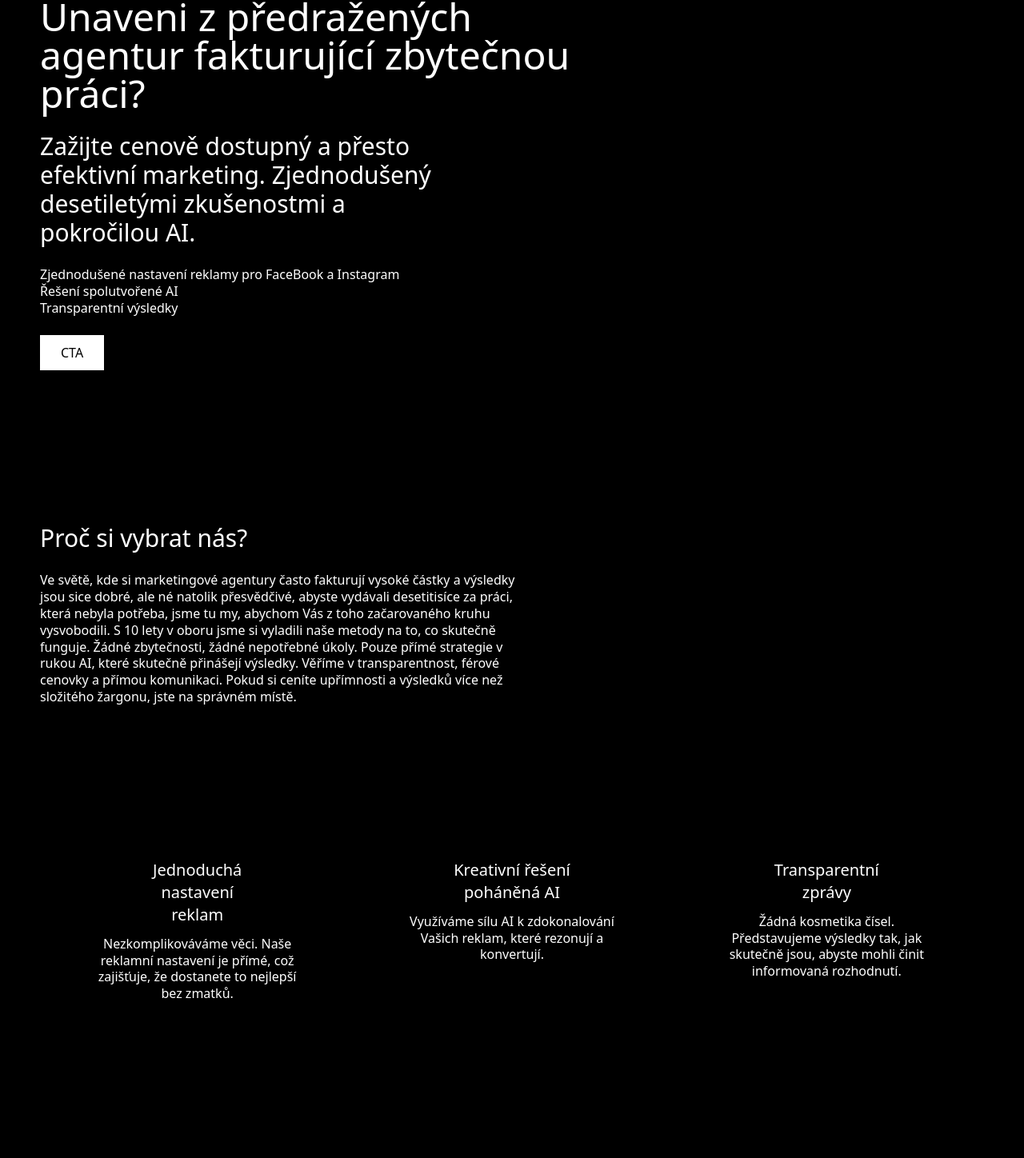
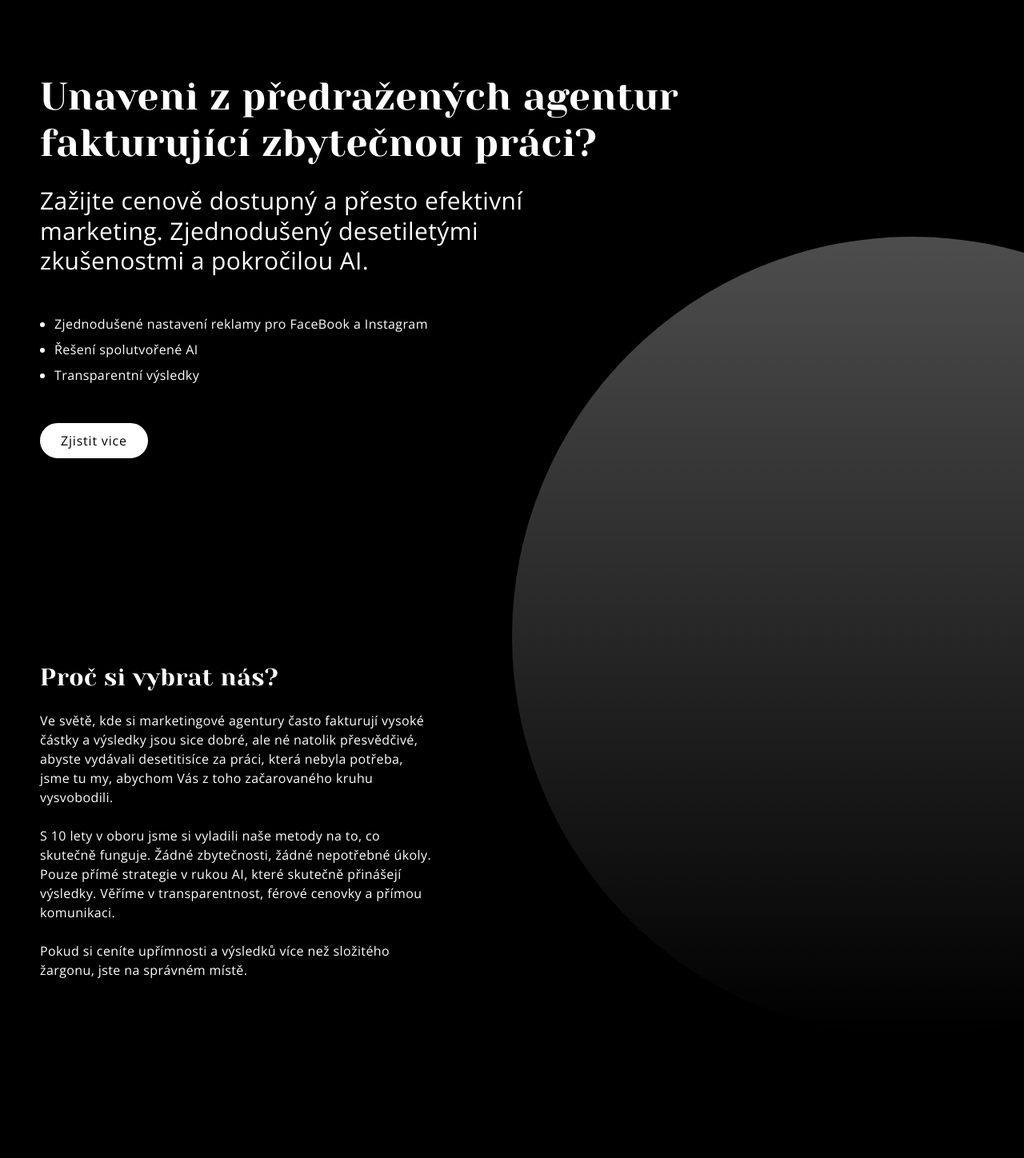
Before and after one commit to cvetmih/microagency, a Next.js app: page / in a window 1280 px wide. Shown: the part 99-1547 px from the top of the page at 80% size. Built offline with nearby package versions, Linux system fonts and the light colour scheme.

Commit message:
bubbles + fonts

```diff
--- a/app/globals.css
+++ b/app/globals.css
@@ -1,3 +1,5 @@
+@import url('https://fonts.googleapis.com/css2?family=Comfortaa:wght@300;400;500&family=Open+Sans:wght@300;400&family=Yeseva+One&display=swap');
+
 @tailwind base;
 @tailwind components;
 @tailwind utilities;
@@ -14,17 +16,17 @@ html {
     -webkit-tap-highlight-color: rgba(0, 0, 0, .04);
 }
 
-.p-section {
-    @apply py-24;
+.list-pushed {
+    margin-left: 1.125rem;
 }
 
 .button {
     @apply relative inline-flex;
-    @apply text-base uppercase font-medium leading-normal;
+    @apply text-base font-medium leading-normal rounded-full;
+    @apply tracking-wider font-medium;
     @apply transition-colors duration-300;
     @apply border-2;
 
-    /*@apply mouse-hover:text-white;*/
 }
 
 .button-big {
@@ -33,6 +35,7 @@ html {
 
 .button-primary {
     @apply bg-white text-black border-white;
+    @apply mouse-hover:text-white mouse-hover:bg-black mouse-hover:border-white/20;
 }
 
 .button-secondary {
--- a/app/layout.js
+++ b/app/layout.js
@@ -12,8 +12,8 @@ export default function RootLayout({children}) {
         <head>
             <title>Microagency</title>
         </head>
-        <body className="antialiased bg-black text-white text-base font-sans flex flex-col min-h-screen">
-        <main className="bg-black flex-1 leading-[1.3]">
+        <body className="antialiased bg-black text-white text-base font-sans tracking-wide flex flex-col min-h-screen leading-normal font-light">
+        <main className="bg-black flex-1">
             {children}
         </main>
         <Footer/>
--- a/app/page.js
+++ b/app/page.js
@@ -3,10 +3,17 @@ import Problem from "@/components/Problem";
 import Lead from "@/components/Lead";
 import Features from "@/components/Features";
 import Roadmap from "@/components/Roadmap";
+import Bubble from "@/components/Bubble";
+import Container from "@/components/Container";
 
 export default function Home() {
     return (
-        <div>
+        <div className="relative w-screen overflow-hidden">
+            <Container className="absolute top-0 left-1/2 h-full  -translate-x-1/2 pointer-events-none">
+                <Bubble className="w-[1000px] top-[10%] left-1/2"/>
+                <Bubble className="w-[900px] top-[60%] -left-[60%] rotate-[-12deg]"/>
+            </Container>
+
             <Header/>
             <Problem/>
             <Features/>
--- /dev/null
+++ b/components/Bubble.js
@@ -0,0 +1,8 @@
+export default function Bubble({className = '', children, ...rest}) {
+
+    return (
+        <aside className={`absolute rounded-full text-0 flex bg-gradient-to-b from-white/30 to-white/0 pointer-events-none  ${className}`}>
+            <div className="pt-[100%]"/>
+        </aside>
+    )
+}
--- a/components/Features.js
+++ b/components/Features.js
@@ -21,7 +21,7 @@ const features = [
 export default function Features({className = '', children, ...rest}) {
 
     return (
-        <Container className="p-section">
+        <Container className="py-section">
             <div className="flex flex-col md:flex-row">
                 {features.map((item, key) => {
                     return (
@@ -30,7 +30,7 @@ export default function Features({className = '', children, ...rest}) {
                         >
                             <header className="mb-3">
                                 <TypoH3 Element="h3"
-                                        className="max-w-[14ch]"
+                                        className="max-w-[16ch] font-semibold leading-[1.1] lg:leading-[1.1]"
                                 >
                                     {item.title}
                                 </TypoH3>
--- a/components/Header.js
+++ b/components/Header.js
@@ -6,25 +6,27 @@ import Button from "@/components/Button";
 export default function Header({className = '', children, ...rest}) {
 
     return (
-        <Container className="p-section">
+        <Container className="pt-48 pb-section">
             <header className="mb-6">
-                <TypoH1 className="max-w-[25ch]">
+                <TypoH1 className="max-w-[25ch] leading-[1.2] lg:leading-[1.2]">
                     Unaveni z předražených agentur fakturující zbytečnou práci?
                 </TypoH1>
             </header>
 
-            <TypoH2 className="max-w-[30ch] mb-6">
+            <TypoH2 className="max-w-[36ch] mb-12 leading-[1.25] lg:leading-[1.25]">
                 Zažijte cenově dostupný a přesto efektivní marketing. Zjednodušený desetiletými zkušenostmi a pokročilou
                 AI.
             </TypoH2>
 
-            <ul className="mb-6">
-                <li>Zjednodušené nastavení reklamy pro FaceBook a Instagram</li>
-                <li>Řešení spolutvořené AI</li>
+            <ul className="mb-12 list-disc list-pushed list-outside">
+                <li className="mb-2">Zjednodušené nastavení reklamy pro FaceBook a Instagram</li>
+                <li className="mb-2">Řešení spolutvořené AI</li>
                 <li>Transparentní výsledky</li>
             </ul>
 
-            <Button href="#">CTA</Button>
+            <Button href="#">
+                Zjistit vice
+            </Button>
         </Container>
     )
 }
--- a/components/Lead.js
+++ b/components/Lead.js
@@ -4,10 +4,10 @@ import TypoH2 from "@/components/TypoH2";
 export default function Lead({className = '', children, ...rest}) {
 
     return (
-        <Container className="p-section">
+        <Container className="py-section">
             <header className="text-center mb-6">
                 <TypoH2>
-                    S námi pochopíte rozdíl.
+                    S námi pochopíte <span className="text-blue-500">rozdíl</span>.
                 </TypoH2>
             </header>
 
--- a/components/Problem.js
+++ b/components/Problem.js
@@ -4,20 +4,25 @@ import TypoH2 from "@/components/TypoH2";
 export default function Problem({className = '', children, ...rest}) {
 
     return (
-        <Container className="p-section">
+        <Container className="py-24 lg:py-section">
             <header className="mb-6">
-                <TypoH2>
+                <TypoH2 className="font-serif">
                     Proč si vybrat nás?
                 </TypoH2>
             </header>
 
-            <p className="max-w-[68ch]">
+            <p className="max-w-[54ch]">
                 Ve světě, kde si marketingové agentury často fakturují vysoké částky a výsledky jsou sice dobré, ale né
                 natolik přesvědčivé, abyste vydávali desetitisíce za práci, která nebyla potřeba, jsme tu my, abychom
-                Vás z toho začarovaného kruhu vysvobodili. S 10 lety v oboru jsme si vyladili naše metody na to, co
+                Vás z toho začarovaného kruhu vysvobodili.
+                <br/>
+                <br/>
+                S 10 lety v oboru jsme si vyladili naše metody na to, co
                 skutečně funguje. Žádné zbytečnosti, žádné nepotřebné úkoly. Pouze přímé strategie v rukou AI, které
-                skutečně přinášejí výsledky. Věříme v transparentnost, férové cenovky a přímou komunikaci. Pokud si
-                ceníte upřímnosti a výsledků více než složitého žargonu, jste na správném místě.
+                skutečně přinášejí výsledky. Věříme v transparentnost, férové cenovky a přímou komunikaci.
+                <br/>
+                <br/>
+                <b>Pokud si ceníte upřímnosti a výsledků více než složitého žargonu, jste na správném místě.</b>
             </p>
         </Container>
     )
--- a/components/Roadmap.js
+++ b/components/Roadmap.js
@@ -37,23 +37,24 @@ const roadmapItems = [
 
 export default function Roadmap({className = ''}) {
     return (
-        <Container className={`p-section ${className}`}>
+        <Container className={`py-section ${className}`}>
             <header className="text-center mb-6">
-                <TypoH2 className="max-w-[20ch] mx-auto">
+                <TypoH2 className="max-w-[23ch] mx-auto font-serif">
                     Připraveni na transparentní a efektivní marketing?
                 </TypoH2>
             </header>
 
-            <p className="max-w-[43ch] text-center mx-auto">
+            <p className="max-w-[48ch] text-center mx-auto">
                 Zahájení transparentní marketingové cesty je jednoduché. Zde je náš krok za krokem proces, abyste byli
                 vždy v obraze a měli důvěru v náš přístup.
             </p>
 
-            <div className="flex flex-col w-full max-w-[800px] mx-auto my-12">
+            <div className="relative flex flex-col w-full max-w-[800px] mx-auto my-12">
+                <div className="absolute top-[8%] left-1/2 w-0 h-[84%] border-[2px] border-dotted"></div>
                 {roadmapItems.map((item, key) => {
                     return (
                         <section key={`RoadmapItem: ${key}`}
-                                 className={`max-w-[400px] mb-12 last-of-type:mb-0 bg-white p-4 text-black rounded-xl ${key % 2 === 0 ? 'self-end' : 'self-start'}`}
+                                 className={`max-w-[400px] mb-12 last-of-type:mb-0 bg-white p-4 lg:p-6 text-black rounded-xl transition-transform duration-300 will-change-transform mouse-hover:-translate-y-2 ${key % 2 === 0 ? 'self-end md:-mr-6' : 'self-start md:-ml-6'}`}
                         >
                             <header className="mb-3">
                                 <TypoP1 Element="h3"
--- a/components/TypoH1.js
+++ b/components/TypoH1.js
@@ -1,6 +1,6 @@
 export default function TypoH1({Element = 'h1', className = '', children, ...rest}) {
     return (
-        <Element className={`text-4xl lg:text-5xl ${className}`} {...rest}>
+        <Element className={`font-serif text-4xl lg:text-5xl ${className}`} {...rest}>
             {children}
         </Element>
     )
--- a/tailwind.config.js
+++ b/tailwind.config.js
@@ -9,6 +9,14 @@ module.exports = {
     ],
     theme: {
         extend: {
+            spacing: {
+                'section': '8rem'
+            },
+            fontFamily: {
+                'serif': ['Yeseva One', 'serif'],
+                'sans': ['Open Sans', 'sans-serif'],
+                'display': ['Comfortaa', 'sans-serif'],
+            },
             colors: {
                 black: '#000',
                 white: '#fff'
```
